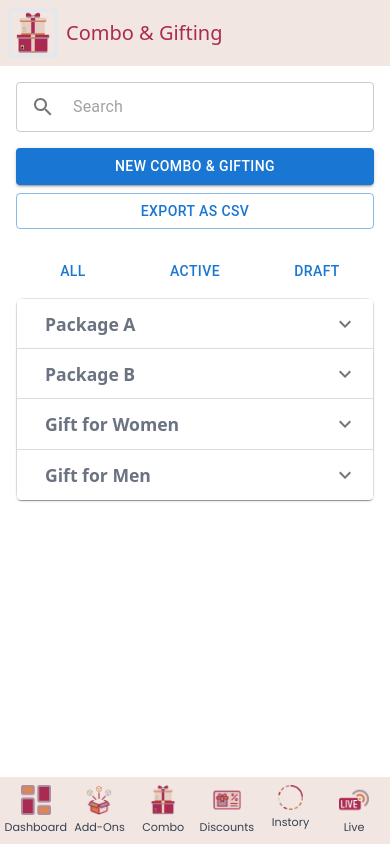
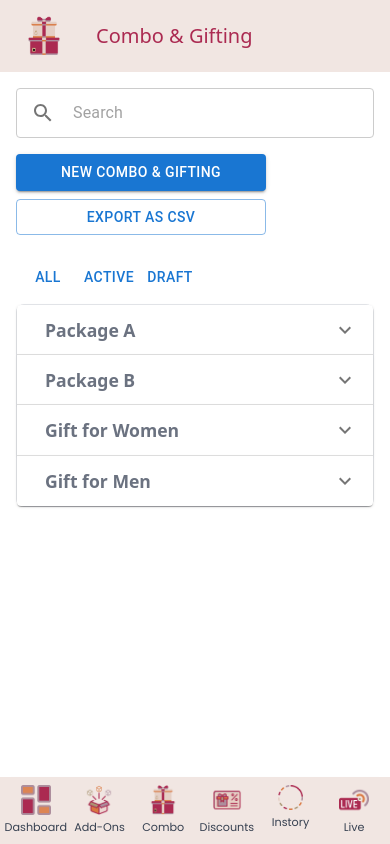
Before and after one commit to ey3shuh/intan-mobile, a Next.js app: page /combo in a window 390 px wide. Built offline with nearby package versions, Linux system fonts and the light colour scheme; a web font is replaced by a local one.

Commit message:
Update index.tsx

```diff
--- a/pages/combo/index.tsx
+++ b/pages/combo/index.tsx
@@ -7,35 +7,35 @@ import InputBase from '@mui/material/InputBase';
 import Image from 'next/image';
 import Button from '@mui/material/Button';
 import AccViewCombo from './index-combo/AccViewCombo';
+import NavBar from '@/pages/Navbar';
 import '../../app/globals.css'
-import NavBar from '../Navbar';
-
+import { useRouter } from 'next/navigation';
 
 const ViewCombo = () => {
-
+  const router = useRouter();
 
 
   return (
     <div>
       <NavBar/>
   {/* -------------------------------Header--------------------------- */}
-      <div className="w-full p-2 bg-[#f1e6e2]">
-        <div className="flex flex-row items-center">
-          <div>
+  <div className="w-full p-2 bg-custom-bg">
+    <ul className="flex items-center h-full">
+        <li className="flex items-center px-4">
             <Image
               src="/combo1.png"
               alt="combo"
-              className="object-contain border-4"
-              width={50}
-              height={50}
+              width={40}
+              height={40}
+              className="object-contain bg-custom-bg my-2"
             />
-          </div>
-          <div>
-            <h1 className="text-header-bg text-xl md:text-2xl px-2 font-sfPro font-medium">
+        </li>
+        <li className="flex items-center">
+            <h1 className="text-header-bg text-xl xl:text-2xl px-4 font-sfPro font-medium">
               Combo & Gifting
             </h1>
-          </div>
-        </div>
+        </li>
+    </ul>
 </div>
 
   <div className="m-4">
@@ -61,10 +61,12 @@ const ViewCombo = () => {
     </div>
 
     {/* ------------------------New Combo & Gifting Button----------------------- */}
-        <div className="mt-4 mb-2 flex justify-start">
+    <div className="mt-4 mb-2">
     <Button
             variant="contained"
-            className="bg-[#D97740] font-sfPro text-[1rem] text-transform-none w-full sm:w-[250px]"
+            onClick={() => router.push('/combo/new-combo')}
+            className="bg-[#D97740] font-sfPro text-[1rem] rounded-md text-transform-none"
+            style={{ width: '250px' }}
           >
         New Combo & Gifting
       </Button>
@@ -74,14 +76,15 @@ const ViewCombo = () => {
     <div className="flex justify-start">
       <Button
         variant="outlined"
-            className="border-[#D97740] text-[#D97740] font-sfPro text-[1rem] text-transform-none w-full sm:w-[250px]"
+        className="border-[#D97740] text-[#D97740] font-sfPro text-[1rem] rounded-md text-transform-none w-full sm:w-[250px]"
+        style={{ width: '250px' }}
       >
         Export as CSV
       </Button>
     </div>
 
     {/* ------------------------Tabs----------------------- */}
-        <div className="grid grid-cols-3 gap-2 pt-6 pb-2 text-start">
+    <div className="grid grid-cols-6 gap-2 pt-6 pb-2 text-start">
       <Button variant="text" className="text-transform-none font-sfPro text-gray-500 text-[0.9rem]">
         All
       </Button>
```
Lines whose indentation alone changed are shown as unchanged.
